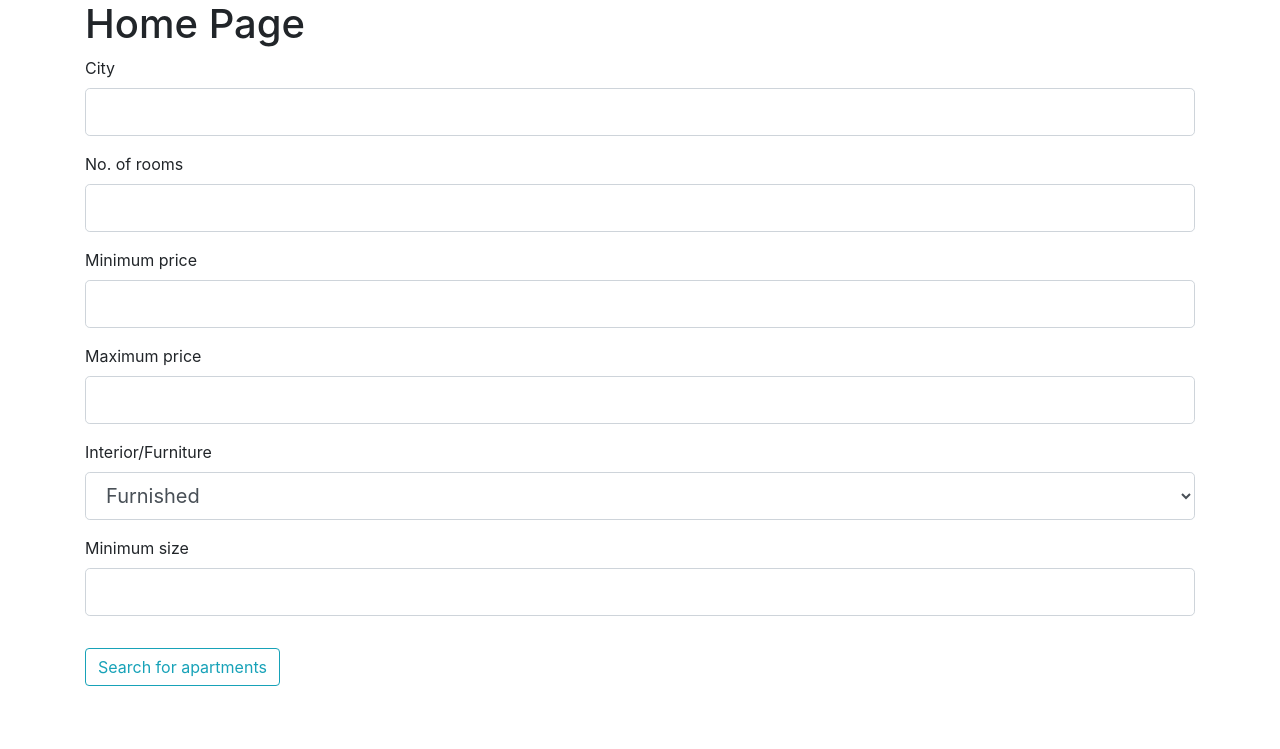
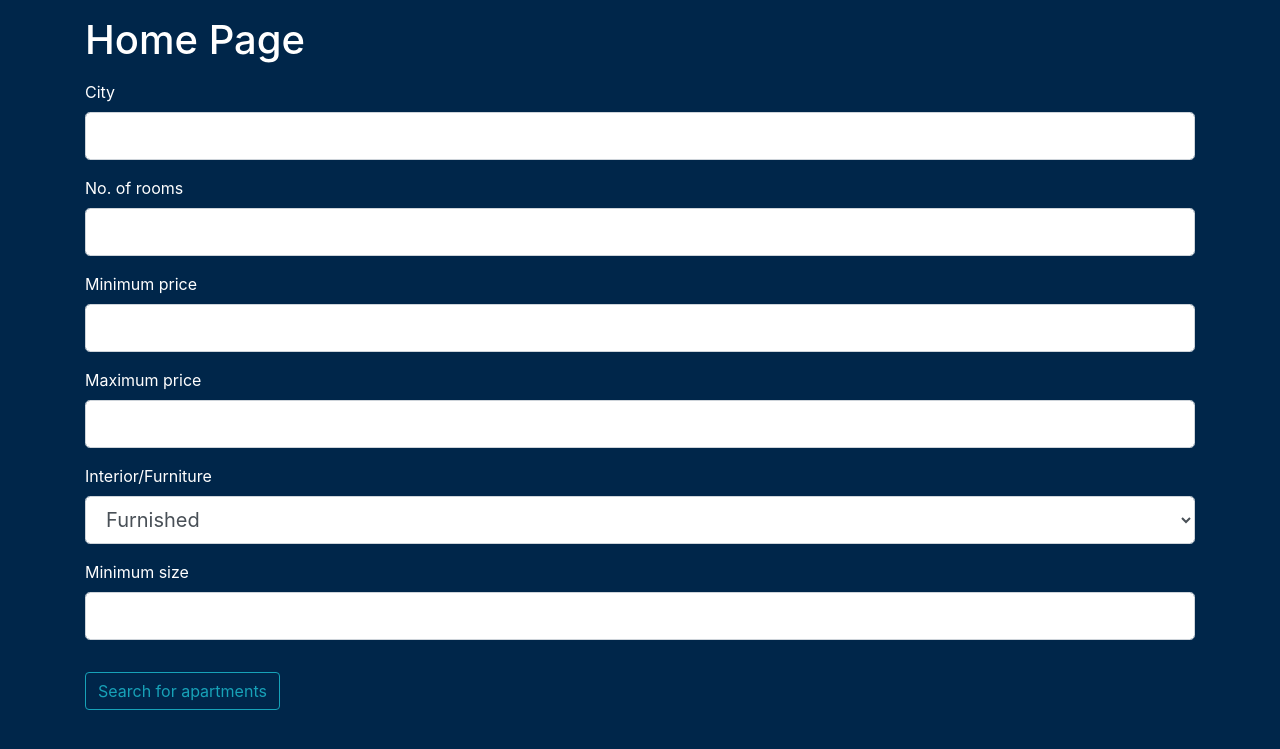
Before and after one commit to AndreiLeIttu/housing-finder, a Flask app: page / in a window 1280 px wide. Shown: the top 749 px of the page. Run offline with Flask 3, Linux system fonts and the light colour scheme; some libraries are stand-ins or nearby versions.

Commit message:
Changed style of home and results pages.

```diff
--- a/templates/apartments_listing.html
+++ b/templates/apartments_listing.html
@@ -1,6 +1,6 @@
 {% extends "layout.html" %}
 {% block content %}
-<h1>Listing</h1>
+<h1 style="margin: 1rem 0;">Listing</h1>
 <br>
 {% for apartment in apartments %}
     <h2>{{apartment.name}}</h2>
--- a/templates/home.html
+++ b/templates/home.html
@@ -1,6 +1,6 @@
 {% extends "layout.html" %}
 {% block content %}
-<h1>Home Page</h1>
+<h1 style="margin: 1rem 0;">Home Page</h1>
 <div class="content-section">
     <form method="POST" action="">
         {{ form.csrf_token }}
--- a/templates/layout.html
+++ b/templates/layout.html
@@ -7,7 +7,7 @@
         <link rel="stylesheet" href="https://cdn.jsdelivr.net/npm/bootstrap@4.0.0/dist/css/bootstrap.min.css" integrity="sha384-Gn5384xqQ1aoWXA+058RXPxPg6fy4IWvTNh0E263XmFcJlSAwiGgFAW/dAiS6JXm" crossorigin="anonymous">
         <title>{{title}}</title>
     </head>
-    <body>
+    <body style="background-color: #00264a; color:white">
         <div class="container">
             {% block content %}{% endblock %}
         </div>
```
